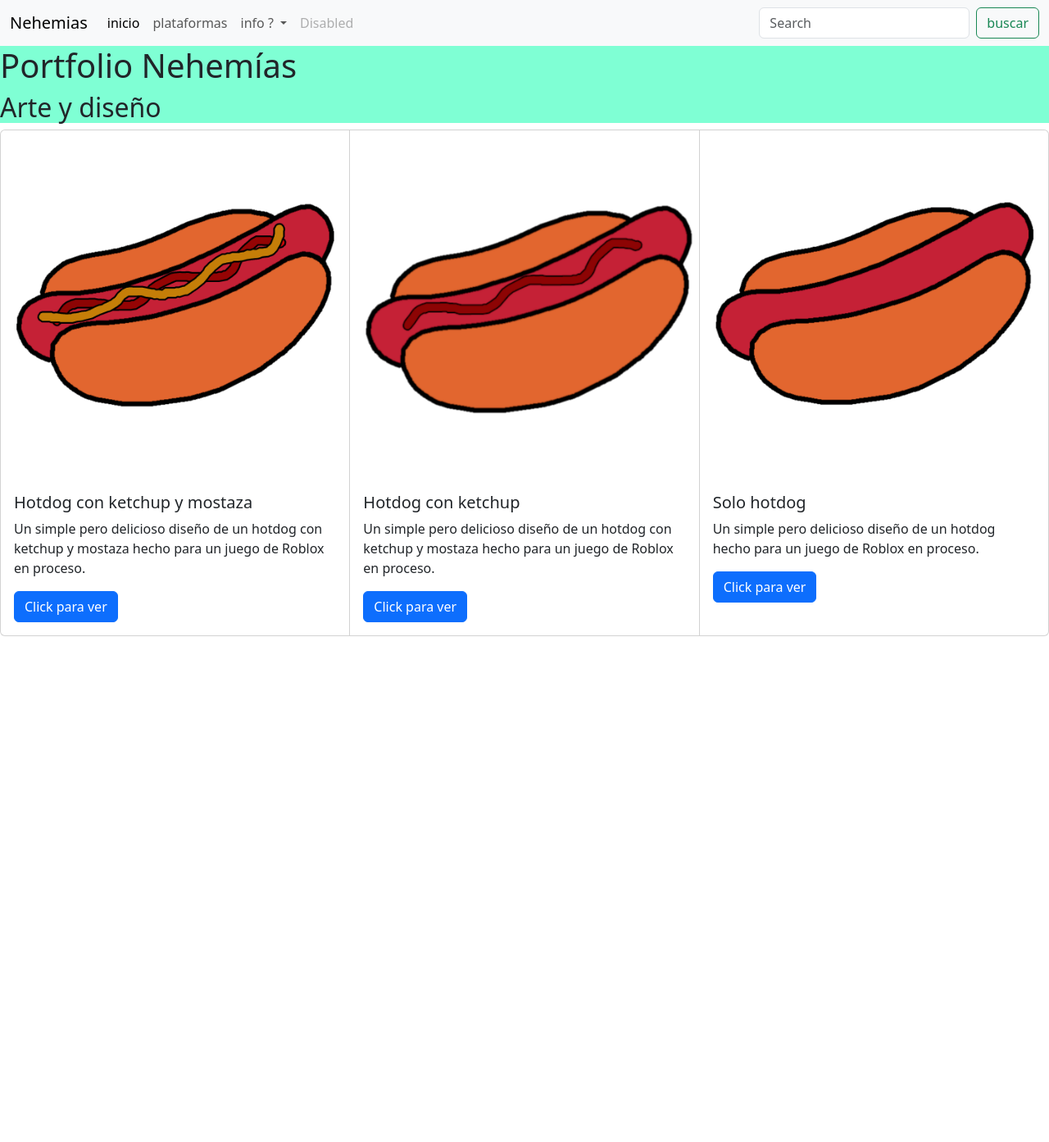
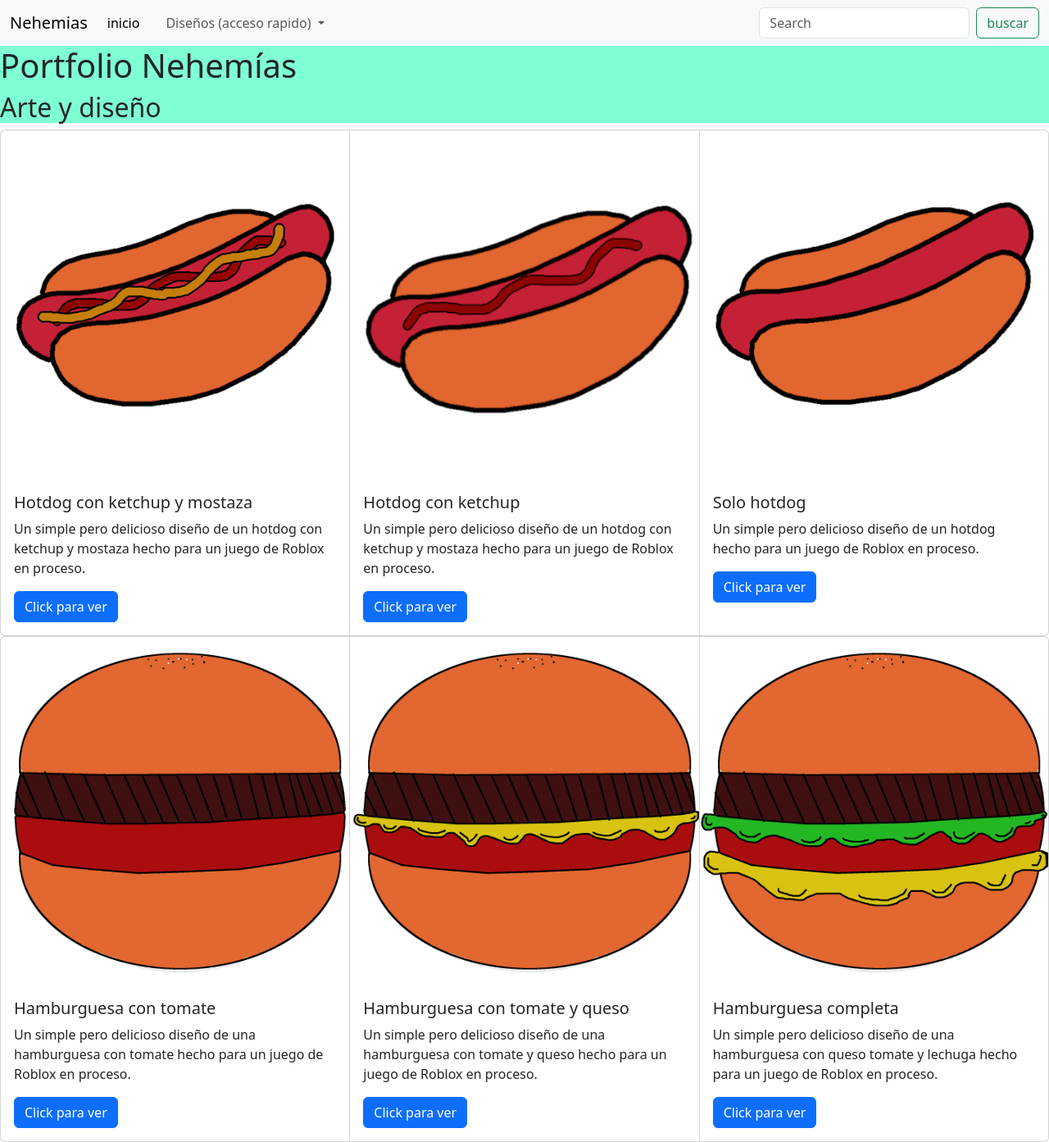
Before and after one commit to Nehemimosqueda520/Portfolio2023, a plain HTML site: page index.html in a window 1280 px wide. Shown: the whole page at 82% size. Before the commit the page ends 800 px from the top, so only its background shows below. Drawn offline with nearby package versions, Linux system fonts and the light colour scheme.

Commit message:
adición de nuevos diseños y creacion de apartado de acceso directo

```diff
--- a/assets/css/style.css
+++ b/assets/css/style.css
@@ -2,14 +2,3 @@ header{
     background-color: aquamarine;
 
 }
-
-.carousel-caption.d-none.d-md-block {
-    font-size: 40;
-    color: black;
-    text-align: center;
-    background-color: brown;
-}
-
-.card {
-    display: inline;
-}
--- a/index.html
+++ b/index.html
@@ -24,20 +24,25 @@
                         <a class="nav-link active" aria-current="page" href="#">inicio</a>
                     </li>
                     <li class="nav-item">
-                        <a class="nav-link" href="#">plataformas</a>
+                        <a class="nav-link" href="#"></a>
                     </li>
                     <li class="nav-item dropdown">
                         <a class="nav-link dropdown-toggle" href="#" role="button" data-bs-toggle="dropdown" aria-expanded="false">
-                        info ? </a>
+                        Diseños (acceso rapido) </a>
                         <ul class="dropdown-menu">
-                            <li><a class="dropdown-item" href="#">Action</a></li>
-                            <li><a class="dropdown-item" href="#">Another action</a></li>
+                            <li><a class="dropdown-item" href="https://drive.google.com/file/d/1UFbhOZuYf2a2N0jiJRlMJGhC9sJ965hJ/view?usp=sharing" target="_blank">Hotdog con ketchup y mostaza</a></li>
+                            <li><a class="dropdown-item" href="https://drive.google.com/file/d/11f5idtfZqE0Q7UGV7FZFVotClekd-2YC/view?usp=sharing" target="_blank">Hotdog con ketchup</a></li>
+                            <li><a class="dropdown-item" href="https://drive.google.com/file/d/1LzMZOAlPVOHxM3k77Vb4eZVxvWazWfFQ/view?usp=sharing" target="_blank">Solo hotdog</a></li>
                             <li><hr class="dropdown-divider"></li>
-                            <li><a class="dropdown-item" href="#">Something else here</a></li>
+                            <li><a class="dropdown-item" href="https://drive.google.com/file/d/10SMpe1A4P0df7zlvUvRK7unAYW9_E8Xc/view?usp=sharing" target="_blank">Hamburguesa con tomate</a></li>
+                            <li><a class="dropdown-item" href="https://drive.google.com/file/d/1OnGMgsW5CNel9-9zyodT0oc4UpCQwyb4/view?usp=sharing" target="_blank">Hamburguesa con tomate y queso</a></li>
+                            <li><a class="dropdown-item" href="https://drive.google.com/file/d/1LzMZOAlPVOHxM3k77Vb4eZVxvWazWfFQ/view?usp=sharing" target="_blank">Hamburguesa completa</a></li>
+                            <li><hr class="dropdown-divider"></li>
+                            <!-- <li><a class="dropdown-item" href="#"></a></li> -->
                         </ul>
                     </li>
                     <li class="nav-item">
-                        <a class="nav-link disabled">Disabled</a>
+                        <a class="nav-link disabled"></a>
                     </li>
                 </ul>
                 <form class="d-flex" role="search">
@@ -80,6 +85,32 @@
         </div>
       </div>
 
+      <div class="card-group">
+        <div class="card">
+          <img src="./public/meet and tomato hamburger prueba.png" class="card-img-top" alt="">
+          <div class="card-body">
+            <h5 class="card-title">Hamburguesa con tomate</h5>
+            <p class="card-text">Un simple pero delicioso diseño de una hamburguesa con tomate hecho para un juego de Roblox en proceso.</p>
+            <a href="https://drive.google.com/file/d/10SMpe1A4P0df7zlvUvRK7unAYW9_E8Xc/view?usp=sharing" class="btn btn-primary" target="_blank">Click para ver</a>
+          </div>
+        </div>
+        <div class="card">
+          <img src="./public/meet_tomato_andCheese_hamburger_Prueba 2.png" class="card-img-top" alt="...">
+          <div class="card-body">
+            <h5 class="card-title">Hamburguesa con tomate y queso</h5>
+            <p class="card-text">Un simple pero delicioso diseño de una hamburguesa con tomate y queso hecho para un juego de Roblox en proceso.</p>
+            <a href="https://drive.google.com/file/d/1OnGMgsW5CNel9-9zyodT0oc4UpCQwyb4/view?usp=sharing" class="btn btn-primary" target="_blank" >Click para ver</a>
+          </div>
+        </div>
+        <div class="card">
+          <img src="./public/hamburger.png" class="card-img-top" alt="...">
+          <div class="card-body">
+            <h5 class="card-title">Hamburguesa completa</h5>
+            <p class="card-text">Un simple pero delicioso diseño de una hamburguesa con queso tomate y lechuga hecho para un juego de Roblox en proceso.</p>
+            <a href="https://drive.google.com/file/d/1LzMZOAlPVOHxM3k77Vb4eZVxvWazWfFQ/view?usp=sharing" class="btn btn-primary" target="_blank">Click para ver</a>
+          </div>
+        </div>
+      </div>
 
 </body>
 </html>
```
Also changed, not shown: public/meet and tomato hamburger prueba.png (added), public/meet_tomato_andCheese_hamburger_Prueba 2.png (added).
